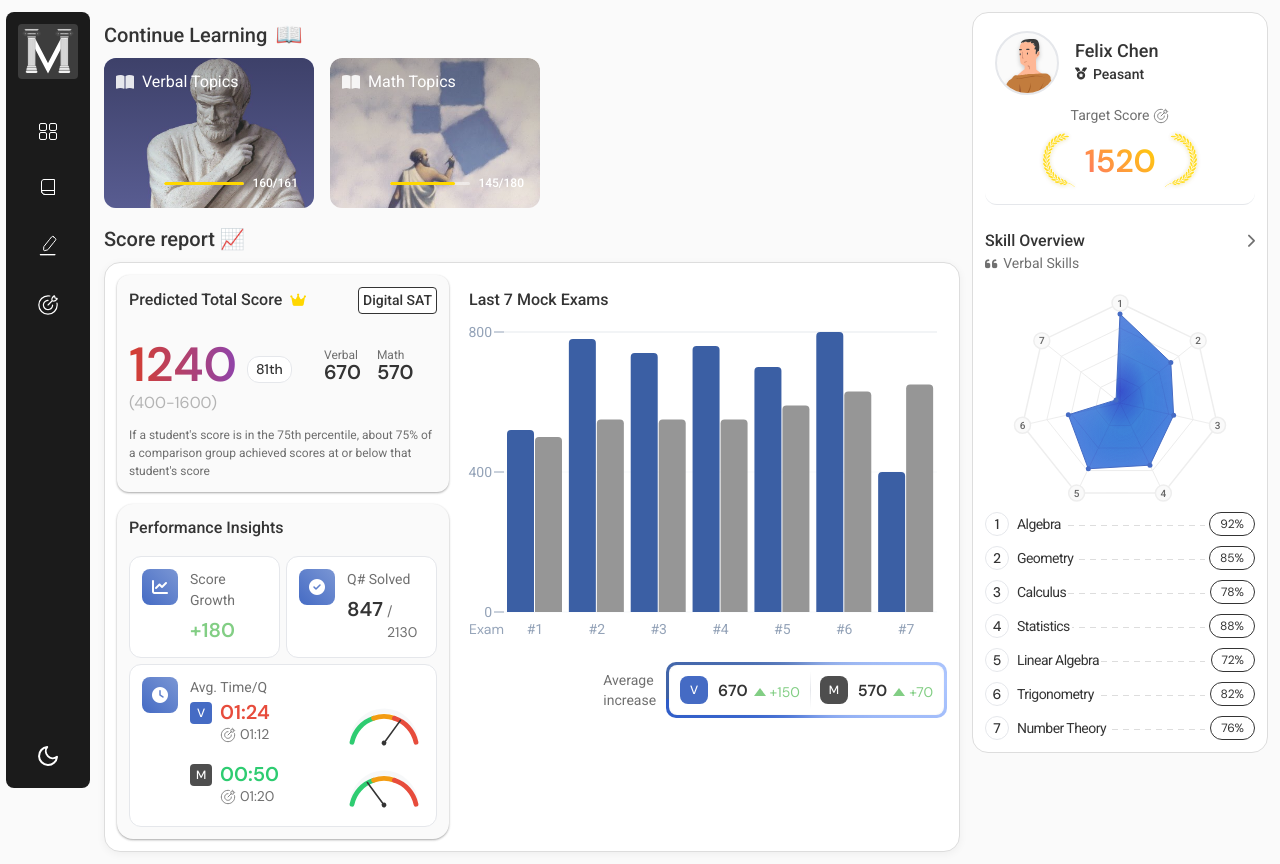
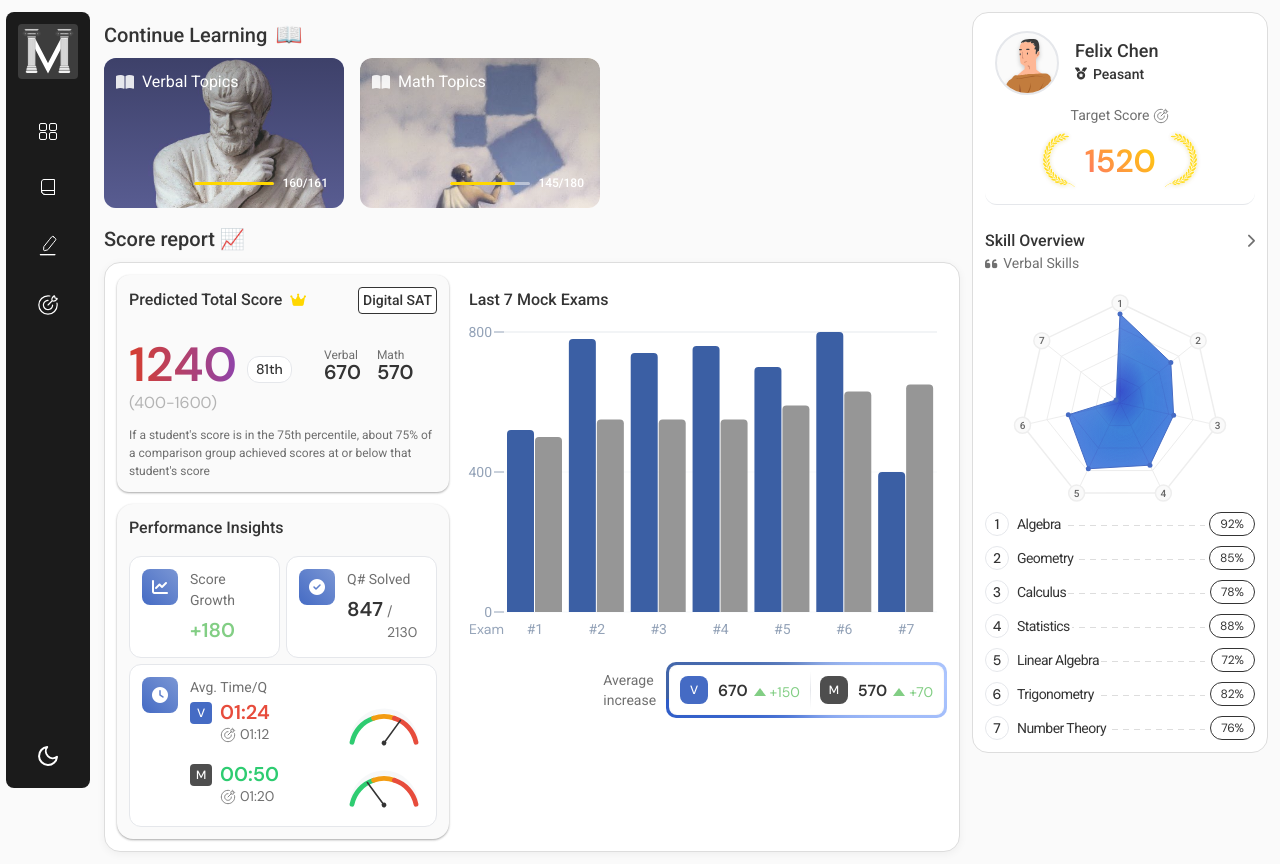
Before and after one commit to Orujhimaru/max_odyssey, a React (Vite) app: page / in a window 1280 px wide. Built offline with nearby package versions, Linux system fonts and the light colour scheme; a web font is replaced by a local one.

Commit message:
design: some layout changes for dashbaord page

```diff
--- a/src/components/ContinueLearning/ContinueLearning.css
+++ b/src/components/ContinueLearning/ContinueLearning.css
@@ -17,15 +17,17 @@
 }
 
 .course-cards {
+  width: 100%;
   /* flex: 1; */
   display: flex;
+  flex-wrap: wrap;
   /* grid-template-columns: repeat(2, 1fr); */
   gap: 16px;
 }
 
 .course-card {
   min-width: 210px;
-  max-width: 250px;
+  max-width: 240px;
   width: 100%;
   /* max-width: 290px; */
   position: relative;
@@ -251,7 +253,6 @@
   }
 
   .course-card {
-    max-width: none;
   }
 }
 
--- a/src/components/PerformanceInsights/PerformanceInsights.css
+++ b/src/components/PerformanceInsights/PerformanceInsights.css
@@ -61,6 +61,7 @@
 
 .time-value {
   display: flex;
+  flex-wrap: wrap;
   gap: 12px;
   /* align-items: center; */
   width: 100%;
@@ -94,7 +95,6 @@
 .speed-indicator {
   width: 80px;
   height: 50px;
-  margin-left: 8px;
 }
 
 .speedometer-icon {
```
